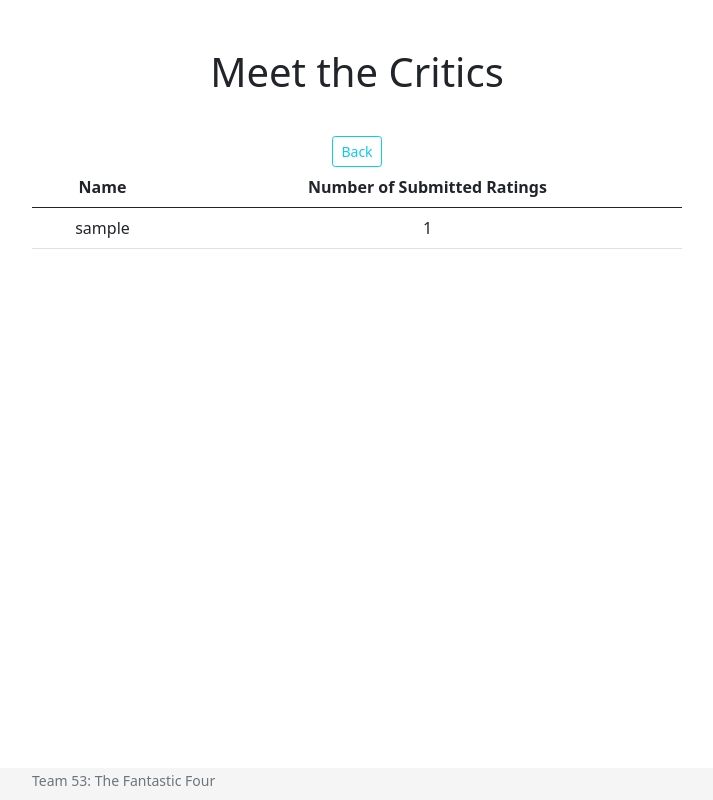
After one commit to AB152/Database_Final_Project, a Flask app: template app/templates/critics.html in a window 1280 px wide. The commit adds this page. Shown: the whole page, without its empty margins (283-996 px from the left). Run offline with Flask 2, Linux system fonts and the light colour scheme; the template is opened without the code that fills it: most values are stand-ins (such as "Sample title", 1, 10 or a date in 2020).

Commit message:
Added critics list

```diff
--- a/app/routes.py
+++ b/app/routes.py
@@ -115,3 +115,9 @@ def create_rating(restaurant_id, dish_id):
         adjusted_score = 5
     db_helper.insert_new_rating(restaurant_id, dish_id, adjusted_score, data['rating-user-id'])
     return redirect(url_for("menupage", restaurant_id=restaurant_id))
+
+@app.route("/critics")
+def critics_page():
+    """returns list of critics"""
+    user_list = db_helper.fetch_users()
+    return render_template("critics.html", users=user_list)
--- /dev/null
+++ b/app/templates/critics.html
@@ -0,0 +1,64 @@
+<!DOCTYPE html>
+
+<html>
+    <head>
+        <title>What's Good Here</title>
+
+        <meta charset="utf-8">
+        <meta name="viewport" content="width=device-width, initial-scale=1">
+
+        <link rel="icon" href="{{ url_for('static', filename='img/cs.ico') }}">
+        <link href="https://cdn.jsdelivr.net/npm/bootstrap@5.0.0-beta2/dist/css/bootstrap.min.css" rel="stylesheet"
+        integrity="sha384-BmbxuPwQa2lc/FVzBcNJ7UAyJxM6wuqIj61tLrc4wSX0szH/Ev+nYRRuWlolflfl" crossorigin="anonymous">
+
+        <link rel="stylesheet" href="https://cdnjs.cloudflare.com/ajax/libs/font-awesome/5.15.3/css/all.css">
+        <link rel="stylesheet" href="{{ url_for('static', filename='styles/custom.css') }}">
+
+    </head>
+
+    <body>
+
+    <main role="main" class="container extra-bottom">
+        <div style="text-align: center;">
+            <h1 class="mt-5">Meet the Critics</h1>
+        </div>
+    </main>
+
+    <!-- Button Group -->
+    <div style="text-align: center;">
+        <a href="{{url_for('homepage')}}"><button type="button" class="btn btn-outline-info btn-sm">Back</button></a>
+    </div>
+
+    <!-- Critics Table -->
+    <div class="container table-responsive">
+    <table class="table">
+        <thead>
+        <tr>
+            <th class="dish">Name</th>
+            <th class="numRatings">Number of Submitted Ratings</th>
+        </tr>
+        </thead>
+
+        <tbody>
+        {% for user in users %}
+            <tr>
+                <td>{{user.UserName}}</td>
+                <td>{{user.NumRatings}}</td>
+            </tr>
+        {% endfor %}
+
+        </tbody>
+    </table>
+    </div>
+
+    <footer class="footer">
+      <div class="container">
+            <p class="text-muted"><small>Team 53: The Fantastic Four</small></p>
+      </div>
+    </footer>
+  </body>
+
+    <script src="https://ajax.googleapis.com/ajax/libs/jquery/3.6.0/jquery.min.js"></script>
+    <script src="https://cdn.jsdelivr.net/npm/bootstrap@5.0.0-beta2/dist/js/bootstrap.bundle.min.js"
+        integrity="sha384-b5kHyXgcpbZJO/tY9Ul7kGkf1S0CWuKcCD38l8YkeH8z8QjE0GmW1gYU5S9FOnJ0" crossorigin="anonymous"></script>
+</html>
--- a/app/templates/index.html
+++ b/app/templates/index.html
@@ -28,6 +28,7 @@
         <button type="button" class="btn btn-outline-info btn-sm" data-bs-toggle="modal" data-bs-target="#search-modal" data-source="Restaurant Search">Search Restaurants</button>
         <a href="{{url_for ('advq1') }}"><button type="submit" class="btn btn-outline-info btn-sm">Adv Q 1</button></a>
         <a href="{{url_for ('advq2') }}"><button type="submit" class="btn btn-outline-info btn-sm">Adv Q 2</button></a>
+        <a href="{{url_for ('critics_page')}}"><button type="button" class="btn btn-outline-info btn-sm">Meet the Critics</button></a>
         <button type="button" class="btn btn-outline-info btn-sm" data-bs-toggle="modal" data-bs-target="#restaurant-modal" data-source="New Restaurant">Add Restaurant</button>
     </div>
 
```
Also changed, not shown: app/database.py (+14 -6 lines).
